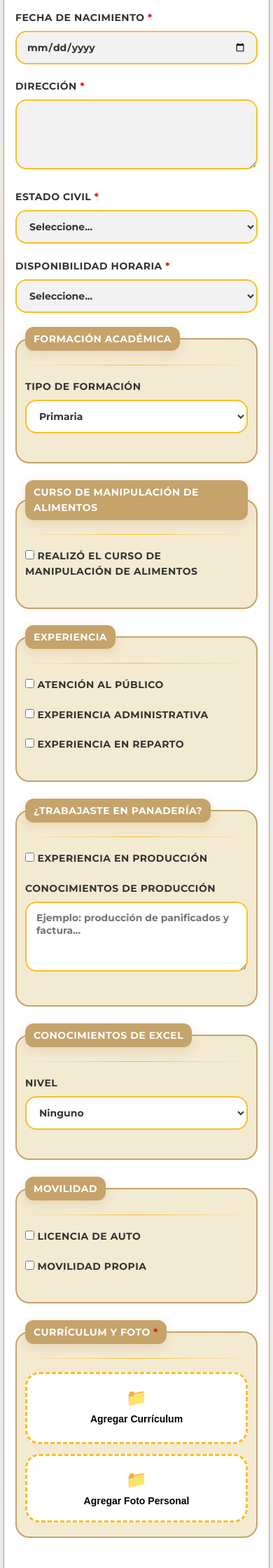
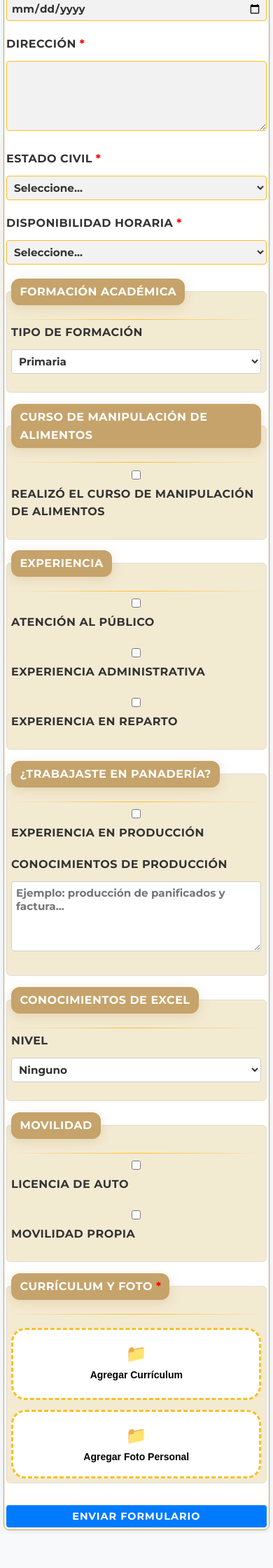
Before and after one commit to Santucho12/Sitema-gestion-CV, a Flask app: page / in a window 390 px wide. Shown: the part 440-2680 px from the top of the page at 70% size. After the commit the page ends 2626 px from the top, so only its background shows below. Run offline with Flask 2, Linux system fonts and the light colour scheme.

Commit message:
acomodando el front

```diff
--- a/templates/form.html
+++ b/templates/form.html
@@ -7,6 +7,113 @@
     <title>Formulario Completo - Postulantes</title>
     <link href="https://fonts.googleapis.com/css2?family=Montserrat:wght@700&display=swap" rel="stylesheet" />
     <link rel="stylesheet" href="{{ url_for('static', filename='styles.css') }}" />
+    <style>
+        body {
+            background: #f8f9fa;
+            color: #222;
+        }
+        .container {
+            max-width: 600px;
+            margin: 0 auto;
+            padding: 1em;
+            background: #fff;
+            border-radius: 8px;
+            box-shadow: 0 2px 8px rgba(0,0,0,0.08);
+        }
+        label {
+            font-weight: 600;
+        }
+        .form-group input, .form-group textarea, .form-group select {
+            width: 100%;
+            padding: 0.5em;
+            margin-top: 0.2em;
+            border-radius: 4px;
+            border: 1px solid #ccc;
+            font-size: 1em;
+            box-sizing: border-box;
+        }
+        .btn, .submit-btn {
+            background: #007bff;
+            color: #fff;
+            border: none;
+            border-radius: 4px;
+            padding: 0.7em 1.2em;
+            font-size: 1em;
+            cursor: pointer;
+            margin-top: 1em;
+            transition: background 0.2s;
+        }
+        .btn:focus, .submit-btn:focus {
+            outline: 2px solid #0056b3;
+            outline-offset: 2px;
+        }
+        .btn:hover, .submit-btn:hover {
+            background: #0056b3;
+        }
+        .flashes {
+            padding: 0;
+            list-style: none;
+        }
+        .flashes .success {
+            color: #155724;
+            background: #d4edda;
+            border-radius: 4px;
+            padding: 0.5em;
+            margin-bottom: 0.5em;
+        }
+        .flashes .error {
+            color: #721c24;
+            background: #f8d7da;
+            border-radius: 4px;
+            padding: 0.5em;
+            margin-bottom: 0.5em;
+        }
+        fieldset {
+            border: 1px solid #ddd;
+            border-radius: 6px;
+            margin-bottom: 1em;
+            padding: 1em;
+        }
+        legend {
+            font-size: 1.1em;
+            font-weight: bold;
+        }
+        @media (max-width: 700px) {
+            .container {
+                max-width: 98vw;
+                padding: 0.5em;
+            }
+            label, legend {
+                font-size: 1em;
+            }
+            .btn, .submit-btn {
+                font-size: 0.95em;
+                padding: 0.6em 1em;
+            }
+            fieldset {
+                padding: 0.7em;
+            }
+        }
+        @media (max-width: 480px) {
+            .container {
+                padding: 0.2em;
+            }
+            h1 {
+                font-size: 1.2em;
+            }
+            .btn, .submit-btn {
+                font-size: 0.9em;
+                padding: 0.5em 0.7em;
+            }
+            fieldset {
+                padding: 0.4em;
+            }
+            .form-group input, .form-group textarea, .form-group select {
+                font-size: 0.95em;
+                padding: 0.4em;
+            }
+        }
+    </style>
 </head>
 
 <body>
```
